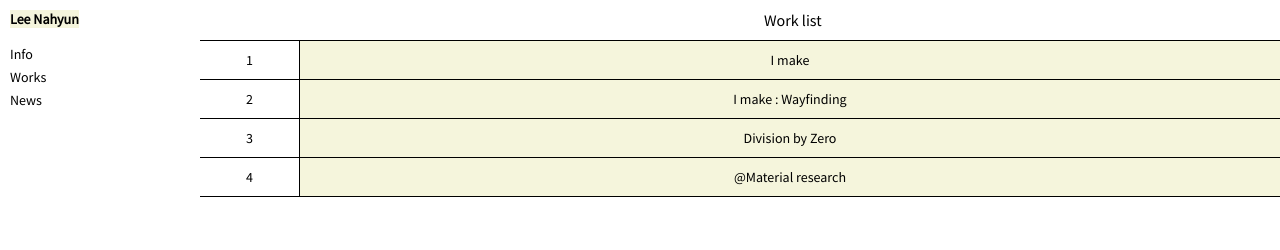
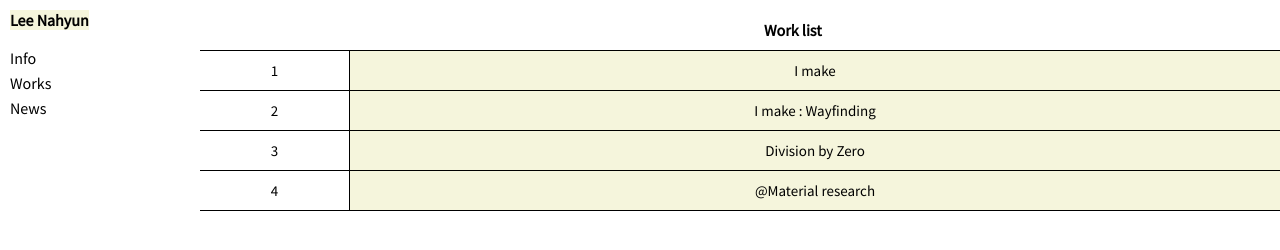
Before and after one commit to ii44/leenahyun, a plain HTML site: page works.html in a window 1280 px wide. Drawn offline with Linux system fonts and the light colour scheme.

Commit message:
Update style.css

```diff
--- a/style.css
+++ b/style.css
@@ -24,7 +24,7 @@ a{
     -webkit-tap-highlight-color: transparent;
 }
 h2{
-    font-size:14px;
+    font-size:16px;
     font-weight: bold;
     margin-top: 10px;
     margin-left: 10px;
@@ -41,12 +41,12 @@ ul{
     padding: 0;
     margin: 0;
     display:inline block;
-    font-size: 14px;
+    font-size: 15px;
 
 }
 
 li{
-    font-size:14px;
+    font-size:15px;
 
     padding: 5px 5px 0 0;
 
@@ -56,16 +56,10 @@ li{
 }
 ul li{
   margin-left: 10px;
+  font-size: 16px;
 }
 
-li li{
 
-  margin: 0;
-  padding: 0;
-  margin: 0;
-
-  font-size: 12px;
-}
 .menu ul > li{
   display: inline-block;
   padding-top: 5px;
@@ -128,7 +122,8 @@ li li{
 }
 
 .worklist{
-
+  margin-top: 10px;
+font-weight: bold;
 display: block;
   padding: 10px;
   text-align: center;
@@ -136,6 +131,7 @@ display: block;
 
 }
 .worklist_grid{
+  font-size: 15px;
   padding: 10px;
   background-color: beige;
   border-bottom: 1px black solid;
@@ -168,10 +164,10 @@ margin: 0;
  text-align: center;
 }
 #grid2{
-  font-size: 14px;
+  font-size: 15px;
   margin: 0;
   display: grid;
-  grid-template-columns: 100px 1fr;
+  grid-template-columns: 150px 1fr;
 }
 
  @media screen and (max-width: 768px) {
```
